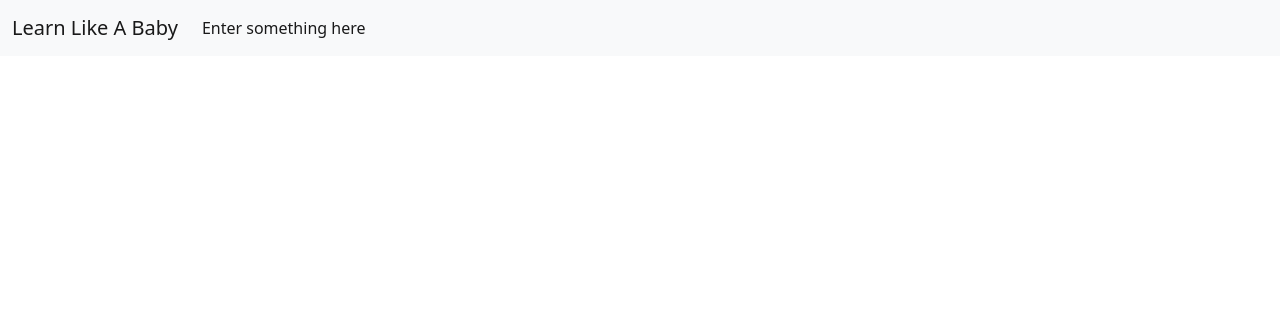
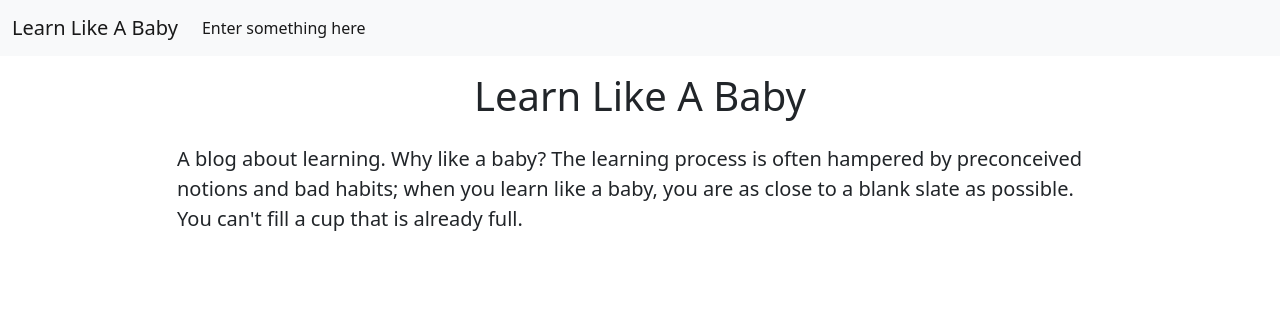
Before and after one commit to GingerLee11/LearnLikeABaby, a Django app: page / in a window 1280 px wide. Shown: the top 316 px of the page. Run offline with Django 4.2, Linux system fonts and the light colour scheme.

Commit message:
Add blurb explaning what Learn Like A Baby is all about

```diff
--- a/blogsite/templates/home.html
+++ b/blogsite/templates/home.html
@@ -1 +1,22 @@
 {% extends 'base.html' %}
+
+{% block title %}Learn Like A Baby{% endblock title %}
+
+{% block content %}
+<div class="container-md">
+    <div class="text-center">
+        <h1 class="my-3">Learn Like A Baby</h1>
+    </div>
+    <div class="row justify-content-center">
+        <div class="col-md-10">
+            <p class="lead my-2">
+                A blog about learning. Why like a baby?
+                The learning process is often hampered by preconceived notions and bad habits;
+                when you learn like a baby, you are as close to a blank slate as possible.
+                You can't fill a cup that is already full.
+            </p>
+        </div>
+    </div>
+</div>
+
+{% endblock content %}
```
